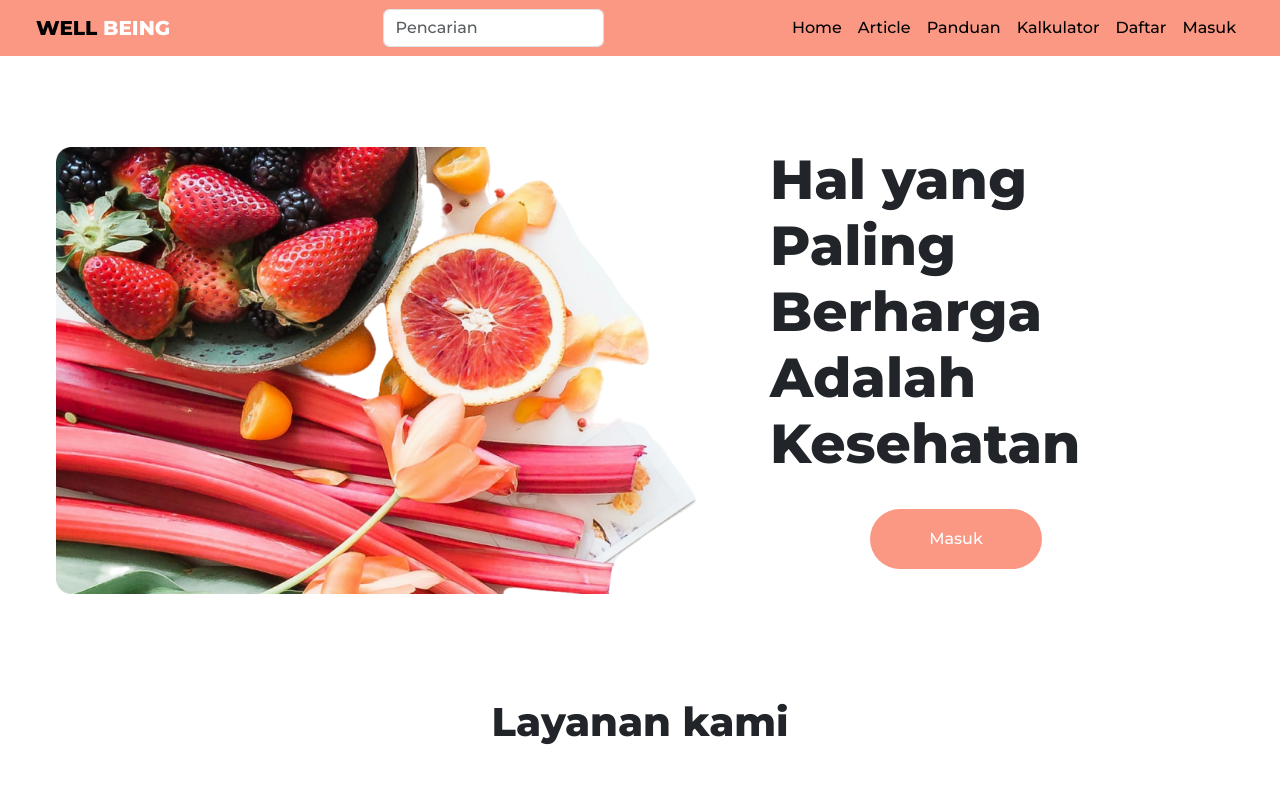
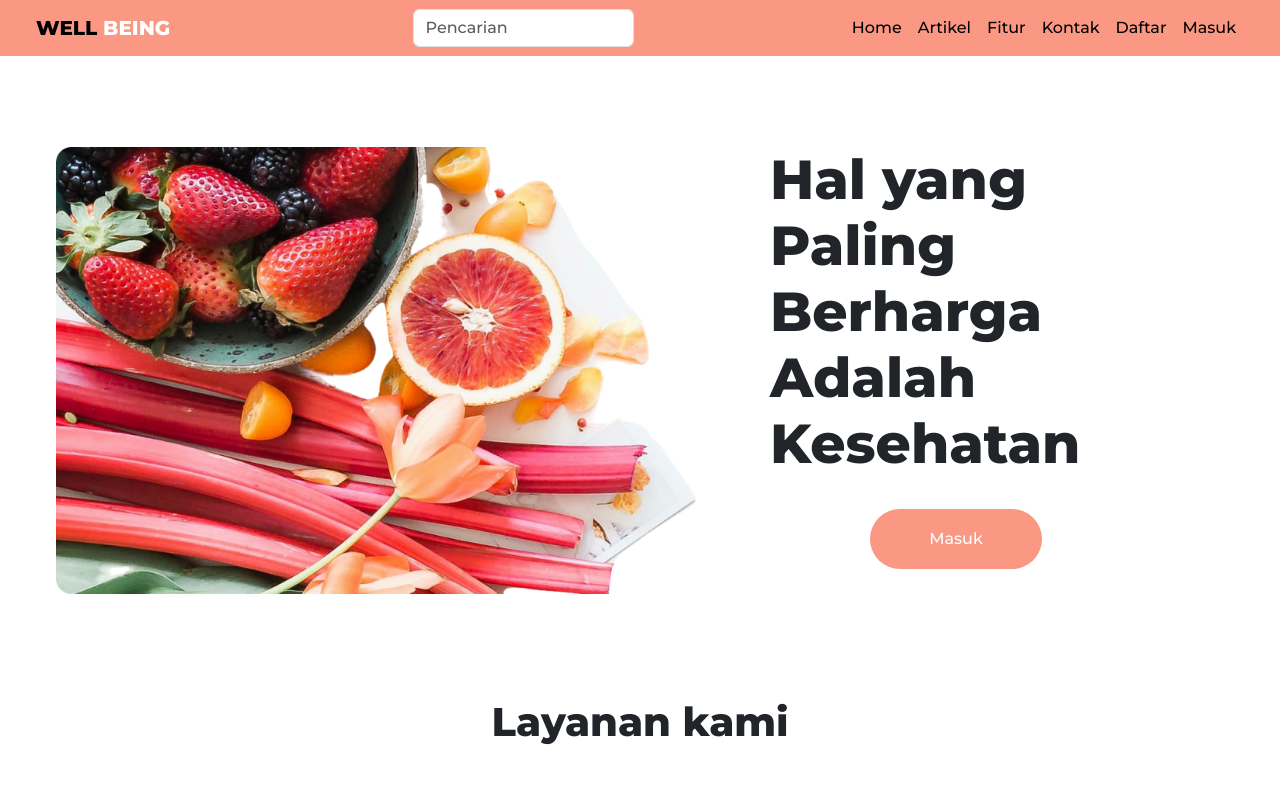
Before and after one commit to JeremiaSihombing/Macro-WellBeing-Group1, a plain HTML site: page index.html in a window 1280 px wide. Shown: the top 800 px of the page. Drawn offline with nearby package versions, Linux system fonts and the light colour scheme.

Commit message:
memperbaiki navbar

```diff
--- a/index.html
+++ b/index.html
@@ -35,14 +35,14 @@
               <a class="nav-link active" aria-current="page" href="/Macro-WellBeing-Group1">Home</a>
             </li>
             <li class="nav-item">
-              <a class="nav-link active" aria-current="page" href="/Macro-WellBeing-Group1/artikel">Article</a>
+              <a class="nav-link active" aria-current="page" href="/Macro-WellBeing-Group1/artikel">Artikel</a>
             </li>
             <li class="nav-item">
-              <a class="nav-link active" aria-current="page" href="#">Panduan</a>
+              <a class="nav-link active" aria-current="page" href="#">Fitur</a>
             </li>
 
             <li class="nav-item">
-              <a class="nav-link active" aria-current="page" href="#">Kalkulator</a>
+              <a class="nav-link active" aria-current="page" href="#">Kontak</a>
             </li>
             <li class="nav-item">
               <a class="nav-link active" aria-current="page" href="/daftar">Daftar</a>
```
